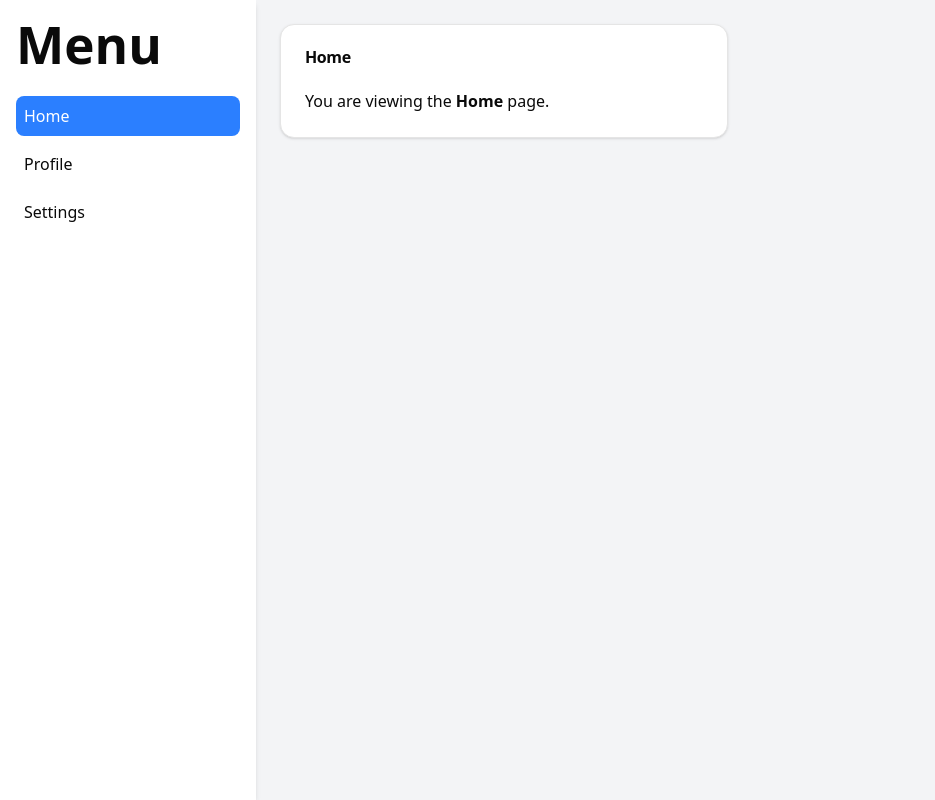
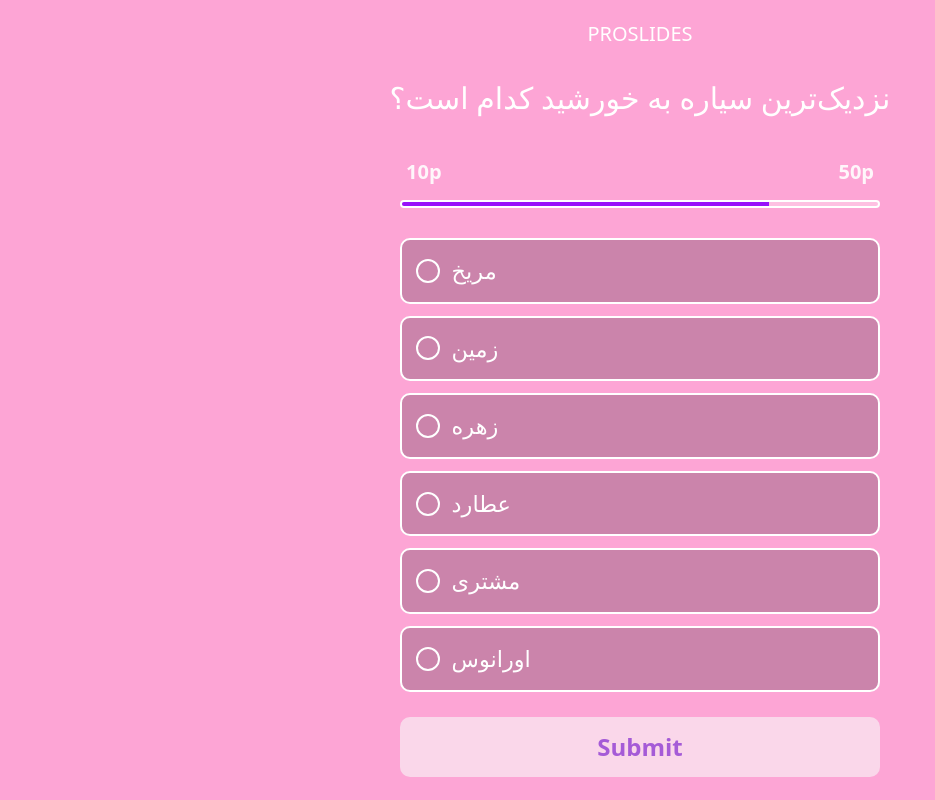
Before and after one commit to afakhari/ProSlides, a React (Vite) app in the folder frontend/: page / in a window 1280 px wide. Shown: the whole page, without its empty margins (0-935 px from the left). Built offline with nearby package versions, Linux system fonts and the light colour scheme.

Commit message:
pickup question for players

```diff
--- a/frontend/src/App.jsx
+++ b/frontend/src/App.jsx
@@ -1,46 +1,10 @@
-import React, { useState } from "react";
-import { Card, CardHeader, CardTitle, CardContent } from "./components/ui/card";
+import React from "react";
+import PickAnswerQuestion from "./components/presentation/players/pickAnswerQuestion";
 
 export default function App() {
-  const [selected, setSelected] = useState("Home");
-
-  const menuItems = ["Home", "Profile", "Settings"];
-
   return (
-    <div className="flex min-h-screen bg-gray-100">
-      {/* Sidebar */}
-      <div className="w-64 bg-white shadow-md flex flex-col p-4">
-        <h1 className="text-xl font-bold mb-6">Menu</h1>
-        <ul className="flex-1 space-y-2">
-          {menuItems.map((item) => (
-            <li
-              key={item}
-              onClick={() => setSelected(item)}
-              className={`cursor-pointer p-2 rounded-md ${
-                selected === item
-                  ? "bg-blue-500 text-white"
-                  : "hover:bg-gray-100"
-              }`}
-            >
-              {item}
-            </li>
-          ))}
-        </ul>
-      </div>
-
-      {/* Main Content */}
-      <div className="flex-1 p-6">
-        <Card className="max-w-md">
-          <CardHeader>
-            <CardTitle>{selected}</CardTitle>
-          </CardHeader>
-          <CardContent>
-            <p>
-              You are viewing the <strong>{selected}</strong> page.
-            </p>
-          </CardContent>
-        </Card>
-      </div>
-    </div>
+    <>
+      <PickAnswerQuestion />
+    </>
   );
 }
--- /dev/null
+++ b/frontend/src/components/presentation/players/pickAnswerQuestion.jsx
@@ -0,0 +1,186 @@
+import React, { useState, useEffect } from "react";
+
+const question2 = {
+  type: 2,
+  question_id: 45,
+  question_text: "Which country has the highest population?",
+  options: [
+    { option_id: 47, option_text: "Denmark 🇩🇰" },
+    { option_id: 48, option_text: "Sweden 🇸🇪" },
+    { option_id: 49, option_text: "United Kingdom 🇬🇧" },
+    { option_id: 50, option_text: "France 🇫🇷" },
+  ],
+  question_time: 10,
+  min_point: 0,
+  max_point: 50,
+};
+const result2 = {
+  type: 3,
+  question_id: 45,
+  optionsResult: [
+    { option_id: 47, answer: false },
+    { option_id: 48, answer: false },
+    { option_id: 49, answer: true },
+    { option_id: 50, answer: false },
+  ],
+};
+const question = {
+  type: 2,
+  question_id: 46,
+  question_text: "نزدیک‌ترین سیاره به خورشید کدام است؟",
+  options: [
+    { option_id: 51, option_text: "مریخ" },
+    { option_id: 52, option_text: "زمین" },
+    { option_id: 53, option_text: "زهره" },
+    { option_id: 54, option_text: "عطارد" },
+    { option_id: 55, option_text: "مشتری" },
+    { option_id: 56, option_text: "اورانوس" },
+  ],
+  question_time: 20,
+  min_point: 10,
+  max_point: 50,
+};
+const result = {
+  type: 3,
+  question_id: 46,
+  optionsResult: [
+    { option_id: 51, answer: false },
+    { option_id: 52, answer: false },
+    { option_id: 53, answer: false },
+    { option_id: 54, answer: true },
+    { option_id: 55, answer: false },
+    { option_id: 56, answer: false },
+  ],
+};
+
+export default function PickAnswerQuestion() {
+  const [selectedOptions, setSelectedOptions] = useState([]);
+  const [submitted, setSubmitted] = useState(false);
+  const [timeLeft, setTimeLeft] = useState(question.question_time);
+
+  const options = question.options;
+
+  // ⏱ تایمر
+  useEffect(() => {
+    if (timeLeft > -1) {
+      const timer = setInterval(() => {
+        setTimeLeft((prev) => Math.round(prev * 10 - 1) / 10);
+      }, 100);
+      return () => clearInterval(timer);
+    }
+  }, [timeLeft]);
+
+  const handleSelect = (option) => {
+    if (submitted || timeLeft <= -1) return;
+    setSelectedOptions((prev) =>
+      prev.includes(option)
+        ? prev.filter((item) => item !== option)
+        : [...prev, option]
+    );
+  };
+
+  const handleSubmit = () => {
+    if (selectedOptions.length > 0) setSubmitted(true);
+    const finished = timeLeft + 1;
+    const output = {
+      type: 4,
+      question_id: question.question_id,
+      optins_selected: selectedOptions.map((item) => item.option_id),
+      time_left: finished,
+    };
+    console.log(output);
+  };
+
+  const progressPercent =
+    timeLeft >= 0 ? (timeLeft / question.question_time) * 100 : 0;
+  const showResults = timeLeft <= -1;
+
+  return (
+    <div className="text-white min-h-screen bg-pink-300 font-poppins p-4">
+      <div className="flex flex-col items-center justify-between">
+        <h1 className="text-center text-xl p-1 bg-transparent rounded-xl text-white font-medium ">
+          PROSLIDES
+        </h1>
+        <div className="mx-4 mt-7 flex flex-col items-stretch m-auto">
+          <div className=" text-3xl font-bold mb-2 text-center h-15">
+            {question.question_text}
+          </div>
+          {/* Progress Bar */}
+          <div className="min-h-auto">
+            <div className="m-2.5 flex flex-col items-stretch gap-[0.5vh]">
+              <div className="flex justify-between items-center text-xl font-semibold text-white px-[0.5vw] opacity-90">
+                <span>{question.min_point}p</span>
+                <span>{question.max_point}p</span>
+              </div>
+
+              <div className="border border-white border-2 bg-[rgba(255,255,255,0.3)] h-2 rounded-[5px] mt-[10px] mb-[20px] overflow-hidden ">
+                <div
+                  className="h-full bg-purple-600 transition-width duration-1000 ease-linear"
+                  style={{ width: `${progressPercent}%` }}
+                ></div>
+              </div>
+            </div>
+
+            {/* Options */}
+            <div className="flex flex-col gap-3">
+              {options.map((goz) => {
+                let optionClass = "";
+                let icon = null;
+
+                if (showResults) {
+                  const foundOption = result.optionsResult.find(
+                    (option) => option.option_id === goz.option_id
+                  );
+                  icon = foundOption.answer ? "✅" : "❌";
+
+                  if (selectedOptions.includes(goz) && submitted) {
+                    optionClass = foundOption.answer
+                      ? "bg-green-600 text-white"
+                      : "bg-red-600 text-white";
+                  }
+                } else if (selectedOptions.includes(goz)) {
+                  optionClass = "bg-[#6c2bd9]";
+                }
+
+                return (
+                  <label
+                    key={goz.option_id}
+                    className={`bg-black/20 p-[14px] rounded-[10px] cursor-pointer
+                                  flex items-center gap-3
+                                  text-[clamp(1rem,2.3vw,1.4rem)]
+                                  transition-all duration-300
+                                  mx-[10px]
+                                  border-solid border-white border-2 hover:bg-black/30 ${optionClass}`}
+                    onClick={() => handleSelect(goz)}
+                  >
+                    <span className="w-6 h-6 border-2 border-white rounded-full inline-flex flex-shrink-0 items-center justify-center relative">
+                      {selectedOptions.includes(goz) && !showResults && (
+                        <span className="w-[22px] h-[22px] bg-[#393e3a] rounded-full"></span>
+                      )}
+                      {icon && (
+                        <span className="text-sm text-white absolute">
+                          {icon}
+                        </span>
+                      )}
+                    </span>
+                    {goz.option_text}
+                  </label>
+                );
+              })}
+            </div>
+
+            <button
+              className="mt-[25px] mx-[10px] w-[calc(100%-20px)] p-[14px] border-none rounded-[10px]  font-bold cursor-pointer transition-all duration-300 text-2xl bg-white text-[#6c2bd9] disabled:opacity-60 disabled:cursor-not-allowed"
+              onClick={handleSubmit}
+              disabled={
+                selectedOptions.length === 0 || timeLeft <= -1 || submitted
+              }
+            >
+              {submitted ? "Submitted ✅" : "Submit"}
+            </button>
+          </div>
+        </div>
+      </div>
+    </div>
+  );
+}
--- a/frontend/src/components/ui/card.jsx
+++ b/frontend/src/components/ui/card.jsx
@@ -1,65 +1,65 @@
-import * as React from "react";
+// import * as React from "react";
 
-import { cn } from "../../lib/utils";
+// import { cn } from "../../lib/utils";
 
-const Card = React.forwardRef(({ className, ...props }, ref) => (
-  <div
-    ref={ref}
-    className={cn(
-      "rounded-xl border bg-card text-card-foreground shadow",
-      className
-    )}
-    {...props}
-  />
-));
-Card.displayName = "Card";
+// const Card = React.forwardRef(({ className, ...props }, ref) => (
+//   <div
+//     ref={ref}
+//     className={cn(
+//       "rounded-xl border bg-card text-card-foreground shadow",
+//       className
+//     )}
+//     {...props}
+//   />
+// ));
+// Card.displayName = "Card";
 
-const CardHeader = React.forwardRef(({ className, ...props }, ref) => (
-  <div
-    ref={ref}
-    className={cn("flex flex-col space-y-1.5 p-6", className)}
-    {...props}
-  />
-));
-CardHeader.displayName = "CardHeader";
+// const CardHeader = React.forwardRef(({ className, ...props }, ref) => (
+//   <div
+//     ref={ref}
+//     className={cn("flex flex-col space-y-1.5 p-6", className)}
+//     {...props}
+//   />
+// ));
+// CardHeader.displayName = "CardHeader";
 
-const CardTitle = React.forwardRef(({ className, ...props }, ref) => (
-  <div
-    ref={ref}
-    className={cn("font-semibold leading-none tracking-tight", className)}
-    {...props}
-  />
-));
-CardTitle.displayName = "CardTitle";
+// const CardTitle = React.forwardRef(({ className, ...props }, ref) => (
+//   <div
+//     ref={ref}
+//     className={cn("font-semibold leading-none tracking-tight", className)}
+//     {...props}
+//   />
+// ));
+// CardTitle.displayName = "CardTitle";
 
-const CardDescription = React.forwardRef(({ className, ...props }, ref) => (
-  <div
-    ref={ref}
-    className={cn("text-sm text-muted-foreground", className)}
-    {...props}
-  />
-));
-CardDescription.displayName = "CardDescription";
+// const CardDescription = React.forwardRef(({ className, ...props }, ref) => (
+//   <div
+//     ref={ref}
+//     className={cn("text-sm text-muted-foreground", className)}
+//     {...props}
+//   />
+// ));
+// CardDescription.displayName = "CardDescription";
 
-const CardContent = React.forwardRef(({ className, ...props }, ref) => (
-  <div ref={ref} className={cn("p-6 pt-0", className)} {...props} />
-));
-CardContent.displayName = "CardContent";
+// const CardContent = React.forwardRef(({ className, ...props }, ref) => (
+//   <div ref={ref} className={cn("p-6 pt-0", className)} {...props} />
+// ));
+// CardContent.displayName = "CardContent";
 
-const CardFooter = React.forwardRef(({ className, ...props }, ref) => (
-  <div
-    ref={ref}
-    className={cn("flex items-center p-6 pt-0", className)}
-    {...props}
-  />
-));
-CardFooter.displayName = "CardFooter";
+// const CardFooter = React.forwardRef(({ className, ...props }, ref) => (
+//   <div
+//     ref={ref}
+//     className={cn("flex items-center p-6 pt-0", className)}
+//     {...props}
+//   />
+// ));
+// CardFooter.displayName = "CardFooter";
 
-export {
-  Card,
-  CardHeader,
-  CardFooter,
-  CardTitle,
-  CardDescription,
-  CardContent,
-};
+// export {
+//   Card,
+//   CardHeader,
+//   CardFooter,
+//   CardTitle,
+//   CardDescription,
+//   CardContent,
+// };
--- a/frontend/src/index.css
+++ b/frontend/src/index.css
@@ -56,7 +56,7 @@
   --sidebar-border: oklch(0.922 0 0);
   --sidebar-ring: oklch(0.708 0 0);
 }
-
+/*
 a {
   font-weight: 500;
   color: #646cff;
@@ -72,14 +72,14 @@ body {
   place-items: center;
   min-width: 320px;
   min-height: 100vh;
-}
+} */
 
-h1 {
+/* h1 {
   font-size: 3.2em;
   line-height: 1.1;
-}
+} */
 
-button {
+/* button {
   border-radius: 8px;
   border: 1px solid transparent;
   padding: 0.6em 1.2em;
@@ -89,14 +89,14 @@ button {
   background-color: #1a1a1a;
   cursor: pointer;
   transition: border-color 0.25s;
-}
-button:hover {
+} */
+/* button:hover {
   border-color: #646cff;
 }
 button:focus,
 button:focus-visible {
   outline: 4px auto -webkit-focus-ring-color;
-}
+} */
 
 @media (prefers-color-scheme: light) {
   :root {
@@ -182,7 +182,7 @@ button:focus-visible {
   --sidebar-border: oklch(1 0 0 / 10%);
   --sidebar-ring: oklch(0.556 0 0);
 }
-
+/*
 @layer base {
   * {
     @apply border-border outline-ring/50;
@@ -195,8 +195,8 @@ button:focus-visible {
 html,
 body,
 #root {
-  height: 100%; /* پر کردن کل ارتفاع */
+  height: 100%;
   width: 100%;
   margin: 0;
   padding: 0;
-}
+} */
```
Also changed, not shown: frontend/src/components/ui/button.jsx (+44 -44 lines), frontend/src/components/ui/input.jsx (+16 -16 lines).
